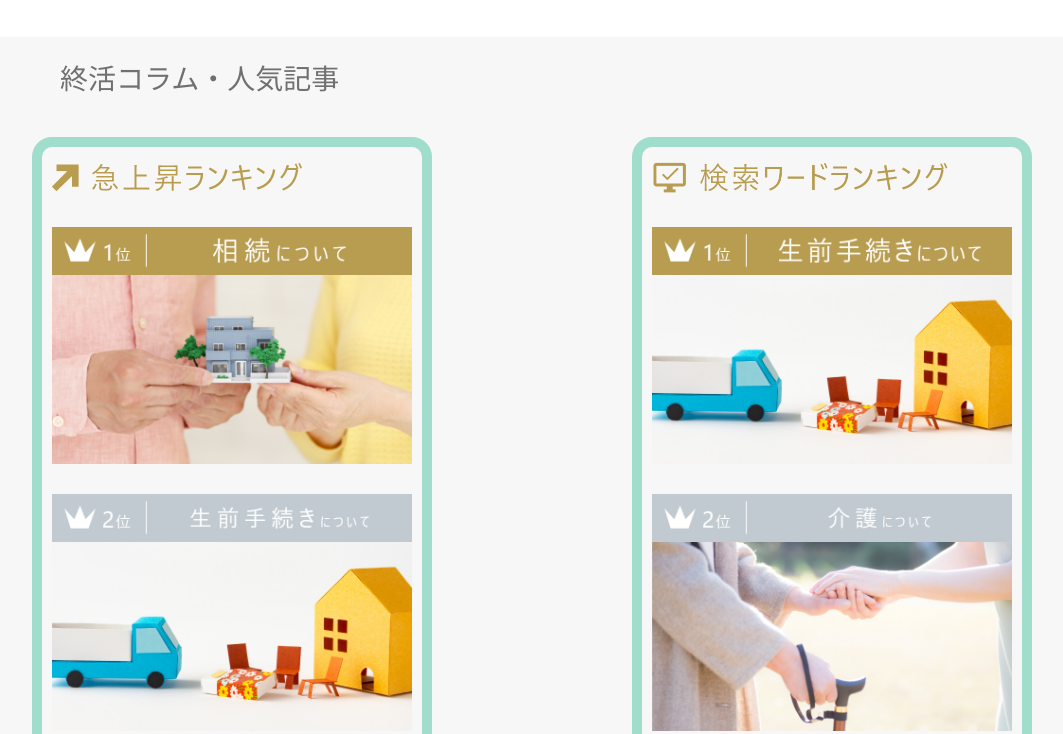
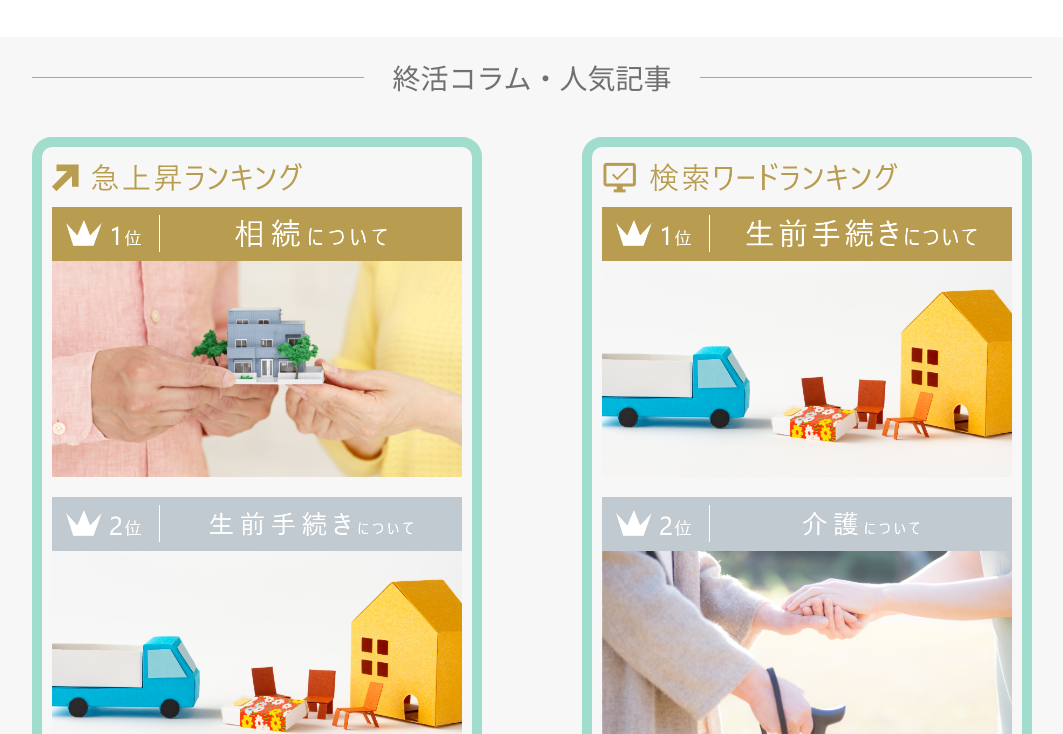
Before and after one commit to s-t-00/hanamaru_before, a website with bundled scripts: page dest/index.html in a window 1280 px wide. Shown: the part 4616-5350 px from the top of the page, without its empty margins (108-1171 px from the left). Built offline with nearby package versions, Linux system fonts and the light colour scheme.

Commit message:
toppage section08

```diff
--- a/dest/index.html
+++ b/dest/index.html
@@ -377,6 +377,7 @@
                             </li>
                         </ul>
                     </div>
+                    <p>《各キーワードをクリックすると、該当するサービスへ移動します。》</p>
                 </div>
             </section>
             <section class="box-wrapper top-section09">
--- a/src/sass/index.scss
+++ b/src/sass/index.scss
@@ -633,24 +633,33 @@
       @include font-size(28);
     }
     .top-sec08-ranking {
-      width: 40%;
+      width: 45%;
       max-width: inherit;
       margin: 40px 0;
       padding: 10px;
-      display: table;
+      display: block;
       float: left;
       &:first-of-type {
-        margin-right: 20%;
+        margin-right: 10%;
+        &::after {
+          content: "";
+          bottom: 80px;
+          left: calc(50% - 100px);
+          width: 200px;
+          height: 200px;
+          background-image: url(/images/top/sec08-ill01.png);
+          background-repeat: no-repeat;
+          background-size: contain;
+          display: block;
+          position: absolute;
+        }
       }
       &:last-of-type::after {
         @include clearfix;
       }
-      ul {
-        li {
-          width: 100%;
-          margin: 30px 0 0;
-        }
-      }
+    }
+    p {
+      text-align: center;
     }
   }
 }
```
Also changed, not shown: src/html/index.html (+1 -0 lines), dest/css/index.css, dest/images/top/sec07-ill01.png (deleted), dest/images/top/sec08-ill01.png (added), dest/images/top/sec08.png (deleted), 3 other files.
